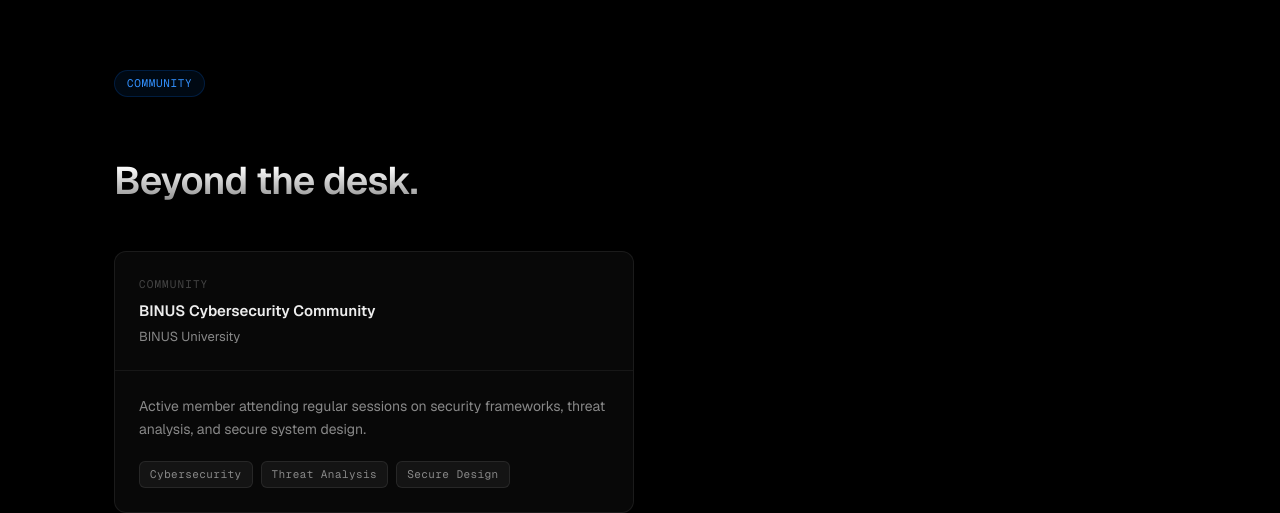
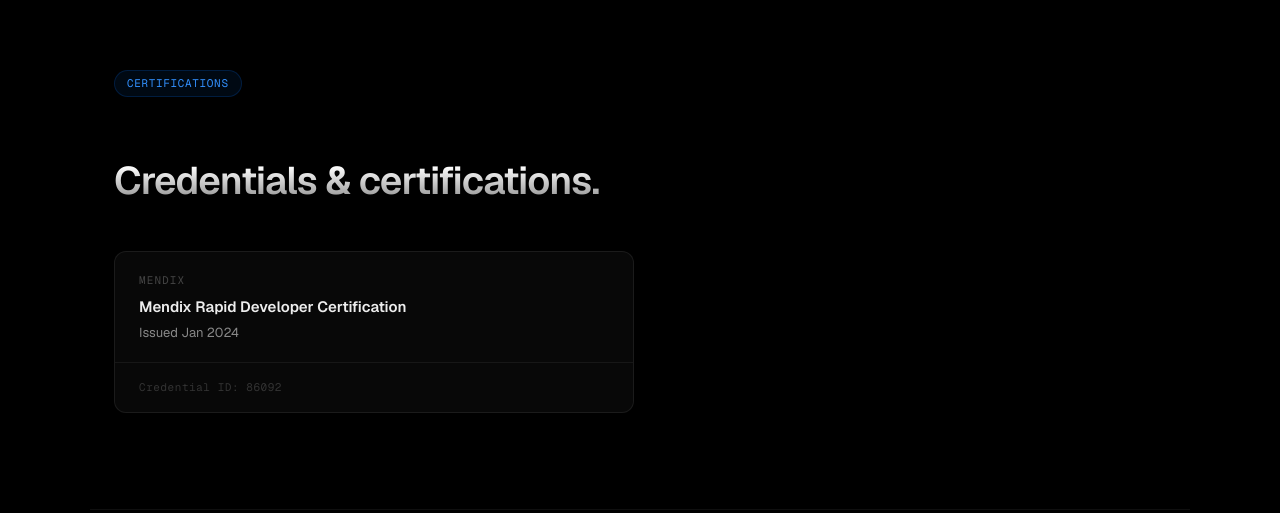
Before and after one commit to 0qs/Omar-Stamboel-Personal-Web, a Next.js app: page / in a window 1280 px wide. Shown: the part 2352-2865 px from the top of the page. Built offline with nearby package versions, Linux system fonts and the light colour scheme; no server answers; the database is empty.

Commit message:
Added certifications component

```diff
--- a/src/app/page.tsx
+++ b/src/app/page.tsx
@@ -3,6 +3,7 @@
 import About from "@/components/About";
 import Experience from "@/components/Experience";
 import Skills from "@/components/Skills";
+import Certifications from "@/components/Certifications";
 import Volunteer from "@/components/Volunteer";
 import Contact from "@/components/Contact";
 
@@ -14,6 +15,7 @@
       <About />
       <Experience />
       <Skills />
+      <Certifications />
       <Volunteer />
       <Contact />
     </main>
--- /dev/null
+++ b/src/components/Certifications.tsx
@@ -0,0 +1,94 @@
+import AnimateIn from "./AnimateIn";
+
+const certifications = [
+  {
+    name: "Mendix Rapid Developer Certification",
+    issuer: "Mendix",
+    issued: "Jan 2024",
+    credentialId: "86092",
+  },
+];
+
+export default function Certifications() {
+  return (
+    <section
+      id="certifications"
+      className="mx-auto px-6 py-16 md:py-24 border-t border-white/[0.06]"
+      style={{ maxWidth: "1100px" }}
+    >
+      <AnimateIn>
+        <span className="label-badge mb-6 md:mb-12">
+          Certifications
+        </span>
+      </AnimateIn>
+
+      <AnimateIn delay={80}>
+        <h2
+          className="gradient-text mb-6 md:mb-12"
+          style={{
+            fontSize: "clamp(26px, 3vw, 40px)",
+            fontWeight: 600,
+            lineHeight: 1.2,
+            letterSpacing: "-0.02em",
+            marginTop: "12px",
+          }}
+        >
+          Credentials &amp; certifications.
+        </h2>
+      </AnimateIn>
+
+      <div style={{ display: "flex", flexDirection: "column", gap: "16px", maxWidth: "520px" }}>
+        {certifications.map((cert, i) => (
+          <AnimateIn key={cert.credentialId} delay={i * 80 + 120}>
+            <div className="card" style={{ overflow: "hidden" }}>
+              <div
+                style={{
+                  padding: "20px 24px",
+                  borderBottom: "1px solid rgba(255,255,255,0.06)",
+                }}
+              >
+                <p
+                  style={{
+                    fontFamily: "var(--font-geist-mono)",
+                    fontSize: "11px",
+                    color: "#444444",
+                    letterSpacing: "0.1em",
+                    textTransform: "uppercase",
+                    marginBottom: "8px",
+                  }}
+                >
+                  {cert.issuer}
+                </p>
+                <h3
+                  style={{
+                    fontSize: "15px",
+                    fontWeight: 600,
+                    color: "#ededed",
+                    marginBottom: "4px",
+                  }}
+                >
+                  {cert.name}
+                </h3>
+                <p style={{ fontSize: "13px", color: "#888888" }}>
+                  Issued {cert.issued}
+                </p>
+              </div>
+              <div style={{ padding: "16px 24px" }}>
+                <p
+                  style={{
+                    fontFamily: "var(--font-geist-mono)",
+                    fontSize: "11px",
+                    color: "#333333",
+                    letterSpacing: "0.05em",
+                  }}
+                >
+                  Credential ID: {cert.credentialId}
+                </p>
+              </div>
+            </div>
+          </AnimateIn>
+        ))}
+      </div>
+    </section>
+  );
+}
```
